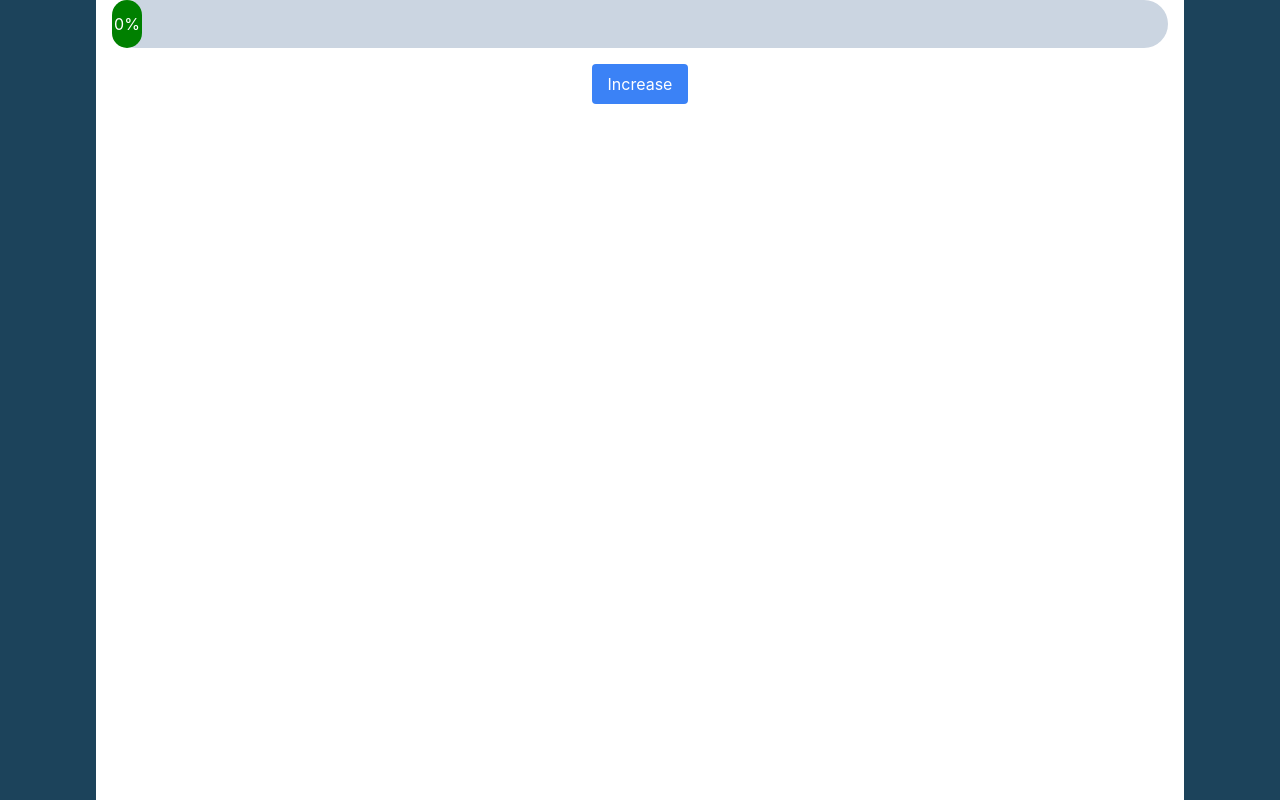
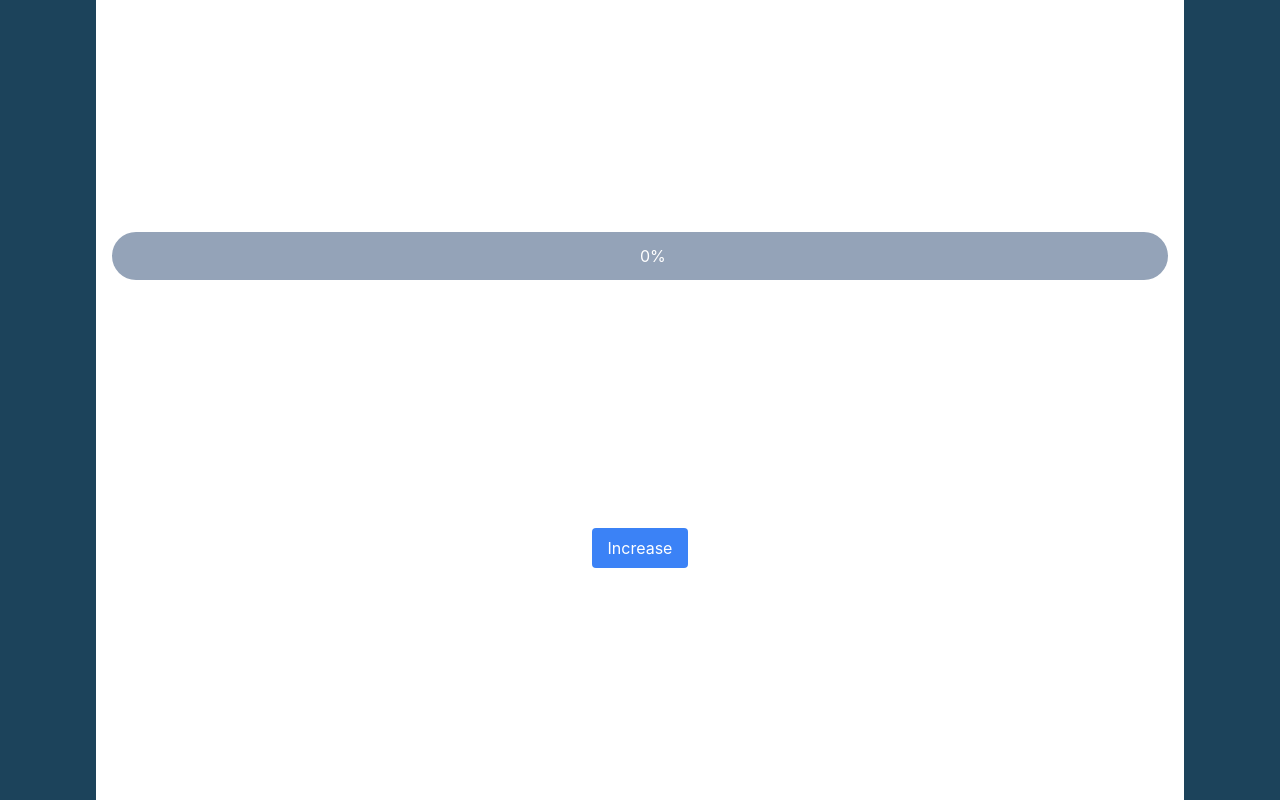
Before and after one commit to SharjeelCh/quizmo, a React (Create React App) app: page /QuizMulti in a window 1280 px wide. Built offline with nearby package versions, Linux system fonts and the light colour scheme.

Commit message:
progressbar

```diff
--- a/src/Components/ProgressBar.js
+++ b/src/Components/ProgressBar.js
@@ -17,21 +17,22 @@ function ProgressBar({ totalQs, increase, setincrease }) {
   }, [increase]);
 
   return (
-    <div className="w-full bg-slate-300 rounded-3xl">
+    <div className="flex items-center w-full bg-slate-400 rounded-3xl">
       <div
         style={{
-          width: current == 0 ? 30 : `${current}%`,
-          backgroundColor: "green",
+          width: `${current}%`,
         }}
-        className="flex justify-center items-center transition-all text-white text-center rounded-3xl py-3"
-      >
+        className="flex justify-center bg-gradient-to-r from-orange-400 to-purple-600 items-center transition-all text-white text-center rounded-3xl py-6"
+      ></div>
+      <p className="fixed left-1/2 right-1/2 text-white">
+        {" "}
         {current.toFixed(0)}%
-      </div>
+      </p>
 
       <style jsx>{`
         @media (max-width: 640px) {
           .progress-bar {
-            width: ${current === 0 ? "20px" : `${current}%`};
+            width: ${`${current}%`};
           }
         }
       `}</style>
--- a/src/Screens/QuizMulti.js
+++ b/src/Screens/QuizMulti.js
@@ -4,8 +4,8 @@ import ProgressBar from "../Components/ProgressBar";
 export const QuizMulti = () => {
   const [Increase, setincrease] = useState(false);
   return (
-    <div className="flex flex-col  items-center px-4 bg-white h-dvh">
-      <ProgressBar totalQs={10} increase={Increase} setincrease={setincrease} />
+    <div className="flex flex-col justify-evenly items-center px-4 bg-white h-dvh">
+      <ProgressBar totalQs={7} increase={Increase} setincrease={setincrease} />
       <button
         onClick={() => {
           setincrease(true);
```
